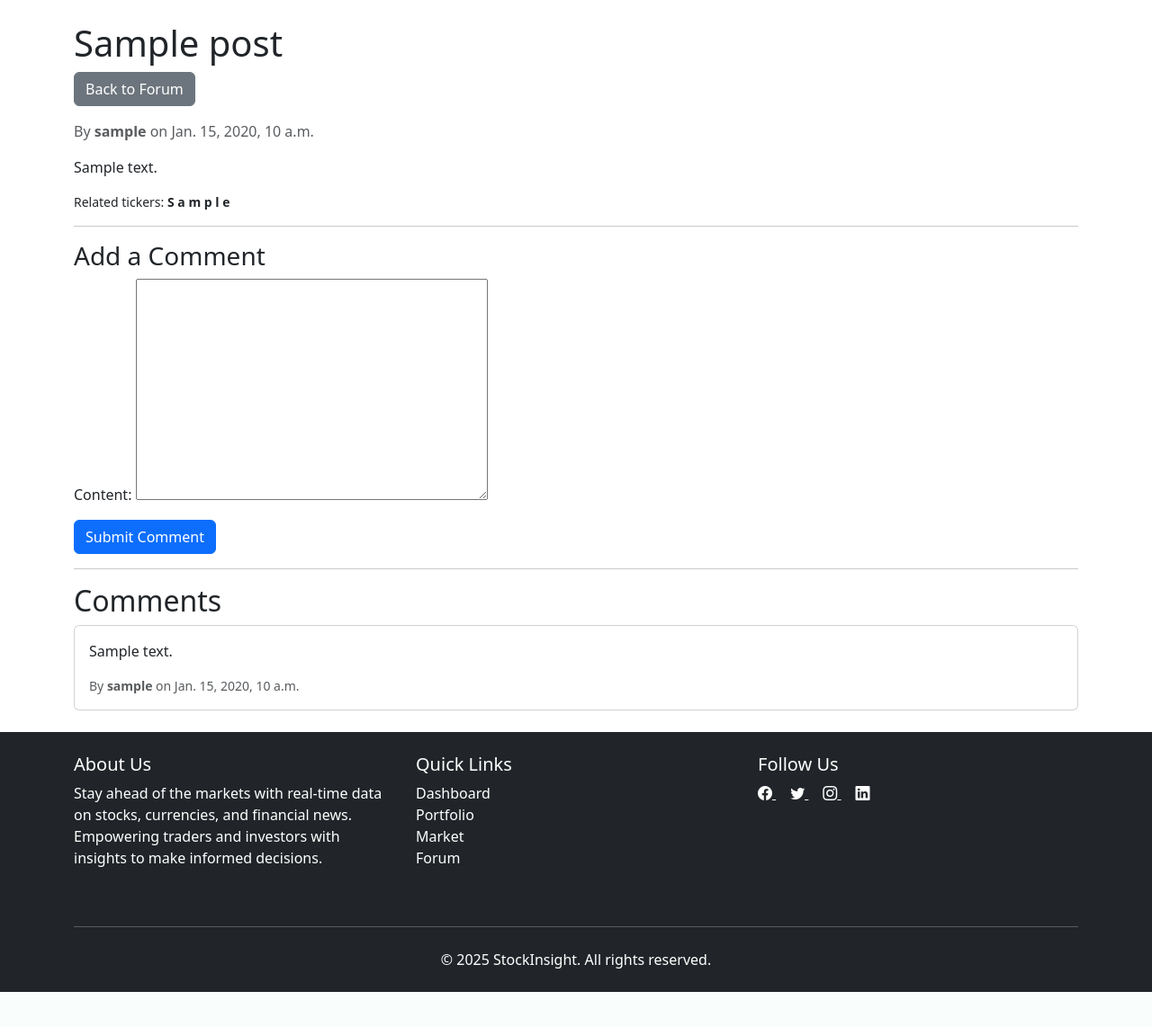
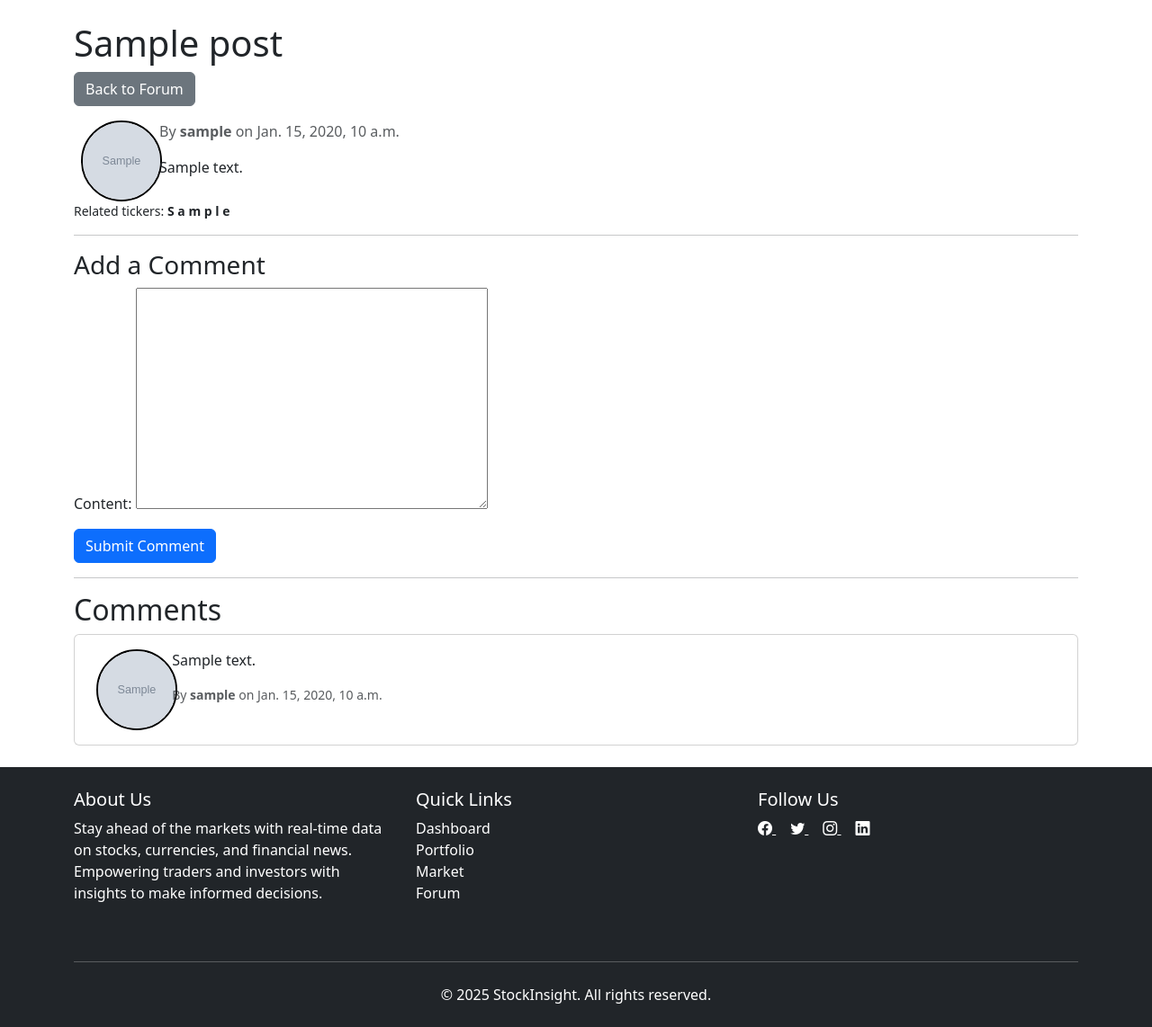
Before and after one commit to KaFkAaAaAaAa/StockInsight, a Django app: template StockInsight/templates/forum/post_detail.html in a window 1280 px wide. Shown: the part 74-1216 px from the top of the page at 90% size. Before the commit the page ends 1177 px from the top, so only its background shows below. Run offline with Django 5.2, Linux system fonts and the light colour scheme; the template is opened without the code that fills it: values that come from a table or form of the project are taken from there, others are empty; tables that the repository leaves empty hold one stand-in row (values such as "Sample post"); grey boxes marked "Sample" are stand-in pictures.

Commit message:
added profile pictures to post detail

```diff
--- a/StockInsight/templates/forum/post_detail.html
+++ b/StockInsight/templates/forum/post_detail.html
@@ -8,8 +8,16 @@
 <div class="container mt-4">
         <h1>{{ post.title }}</h1>
         <a href="{% url 'post_list' %}" class="btn btn-secondary mb-3">Back to Forum</a>
-        <p class="text-muted">By <strong>{{ post.user }}</strong> on {{ post.created_at }}</p>
-        <p>{{ post.content }}</p>
+        <div class="row">
+            <div class="col-1">
+                <img src="{{ post.user.profile.profile_picture.url|default:'{% static "images/default_user_picture.png" %}' }}"
+                                 alt="Profile Picture" class="rounded-circle mx-2" width="90" height="90" style="border: 2px solid black;">
+            </div>
+            <div class="col">
+                <p class="text-muted">By <strong>{{ post.user }}</strong> on {{ post.created_at }}</p>
+                <p>{{ post.content }}</p>
+            </div>
+        </div>
         <small>
             Related tickers:
             {% for ticker in post.related_tickers %}
@@ -29,8 +37,16 @@
             {% for comment in comments %}
             <div class="card mb-2">
                 <div class="card-body">
-                    <p class="card-text">{{ comment.content }}</p>
-                    <small class="text-muted">By <strong>{{ comment.user }}</strong> on {{ comment.created_at }}</small>
+                    <div class="row">
+                        <div class="col-1">
+                            <img src="{{ comment.user.profile.profile_picture.url|default:'{% static "images/default_user_picture.png" %}' }}"
+                                             alt="Profile Picture" class="rounded-circle mx-2" width="90" height="90" style="border: 2px solid black;">
+                        </div>
+                        <div class="col">
+                            <p class="card-text">{{ comment.content }}</p>
+                            <small class="text-muted">By <strong>{{ comment.user }}</strong> on {{ comment.created_at }}</small>
+                        </div>
+                    </div>
                 </div>
             </div>
             {% empty %}
```
